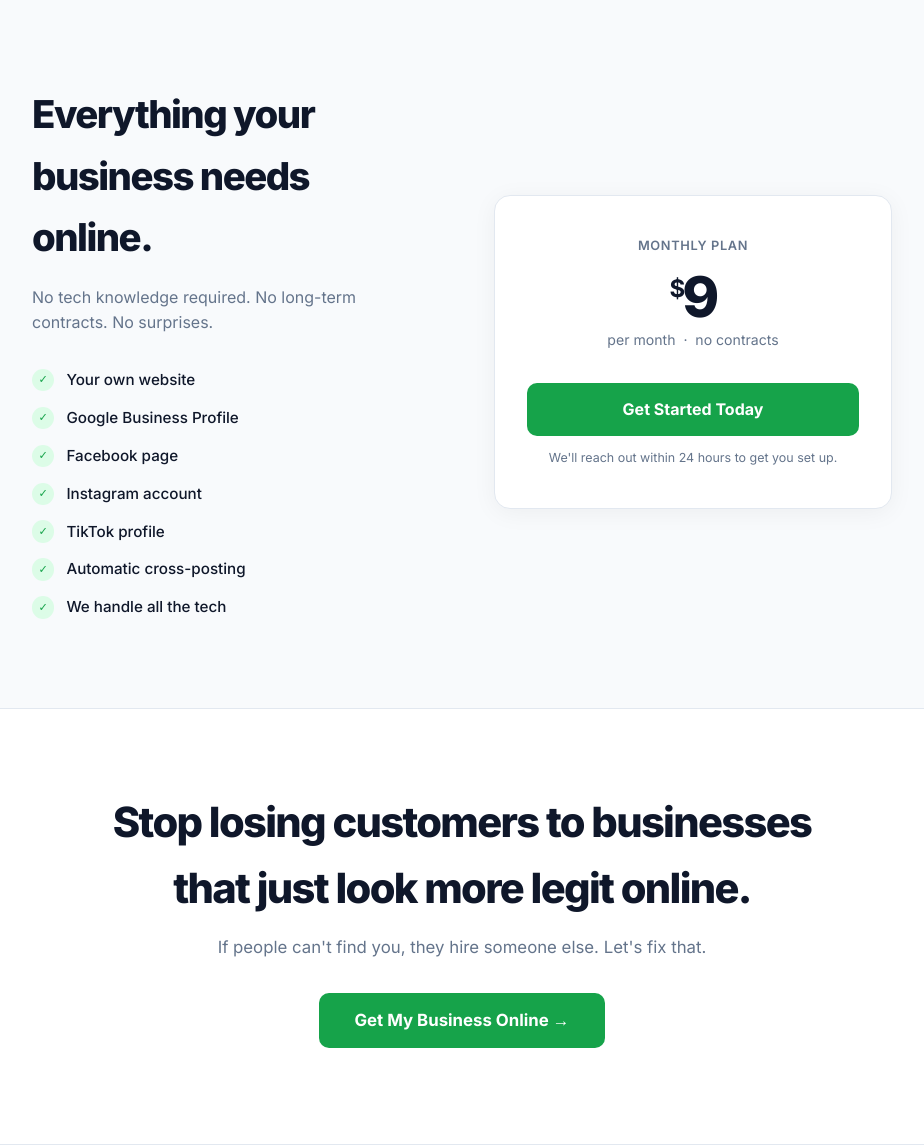
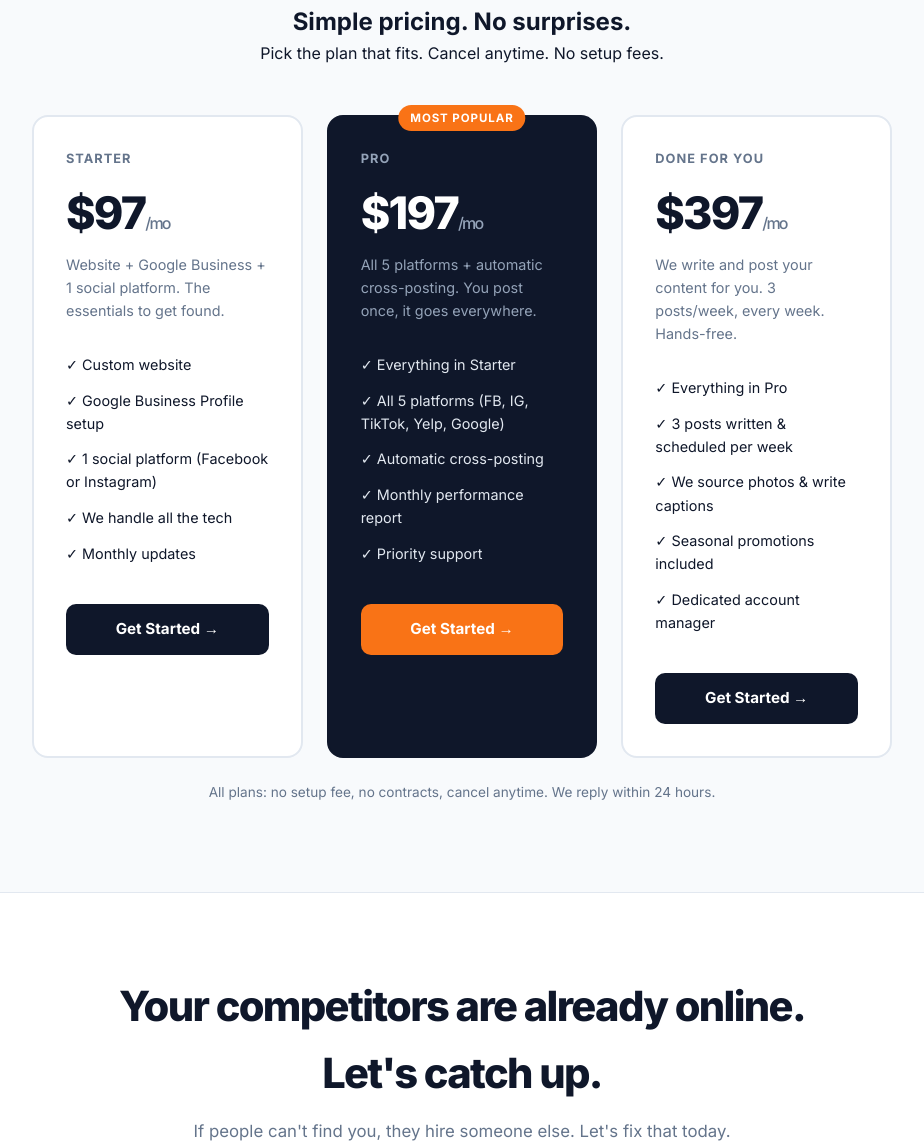
Before and after one commit to dutchiono/jobsdone-web, a website built with Vite: page onboard.html in a window 1280 px wide. Shown: the part 1634-2782 px from the top of the page, without its empty margins (178-1102 px from the left). Built offline with nearby package versions, Linux system fonts and the light colour scheme.

Commit message:
Update pricing to $97/$197/$397 tiers, target local service businesses

```diff
--- a/onboard.html
+++ b/onboard.html
@@ -10,37 +10,27 @@
 </head>
 <body>
 
-<!-- STAGING SWITCHER -->
-<div style="background:#0f172a; padding: 0.5rem 1.5rem; display:flex; align-items:center; justify-content:center; gap:1.5rem; font-size:0.75rem; font-family:monospace;">
-  <span style="color:#475569;">Preview:</span>
-  <span style="color:#fff; font-weight:700;">Onboard V1 ← here</span>
-  <span style="color:#475569;">|</span>
-  <a href="/onboard-v2.html" style="color:#94a3b8; text-decoration:none;">Onboard V2</a>
-  <span style="color:#475569;">|</span>
-  <a href="/index.html" style="color:#94a3b8; text-decoration:none;">Launch Page</a>
-</div>
-
 <!-- NAV -->
 <nav>
   <div class="nav-logo">Jobs<span>Done</span></div>
-  <a href="#get-started" class="nav-cta">Get Started →</a>
+  <a href="#get-started" class="nav-cta">See Pricing →</a>
 </nav>
 
 <!-- HERO -->
 <section class="hero">
-  <div class="hero-tag">✓ No contracts &nbsp;·&nbsp; Cancel anytime</div>
-  <h1>More time on the job.<br><em>Less time online.</em></h1>
-  <p>We build your website, set up all your social media, and keep everything running. You focus on your work.</p>
-  <a href="#get-started" class="hero-btn">Get My Business Online →</a>
-  <p class="hero-price">Starting at $9/month. Seriously.</p>
+  <div class="hero-tag">✓ Local businesses only &nbsp;·&nbsp; No long-term contracts</div>
+  <h1>More calls.<br><em>Less time online.</em></h1>
+  <p>We build your website, set up all your social media, and keep everything running. You focus on the work. We make sure customers can find you.</p>
+  <a href="#get-started" class="hero-btn">See What You Get →</a>
+  <p class="hero-price">Plans starting at $97/month. Built for contractors, trades, and local service businesses.</p>
 </section>
 
 <!-- PLATFORMS -->
 <div class="platforms">
-  <p>We set you up on every platform</p>
+  <p>We set you up on every platform that matters</p>
   <div class="platform-logos">
     <span>🌐 Your Website</span>
-    <span>📍 Google</span>
+    <span>📍 Google Business</span>
     <span>📘 Facebook</span>
     <span>📸 Instagram</span>
     <span>🎵 TikTok</span>
@@ -52,59 +42,93 @@
 <section class="steps">
   <div class="steps-inner">
     <div class="steps-header">
-      <h2>Three steps. That's it.</h2>
-      <p>We handle everything. You don't need to know anything about websites.</p>
+      <h2>Up and running in 48 hours.</h2>
+      <p>We handle everything. You don't need to know anything about websites or social media.</p>
     </div>
     <div class="steps-grid">
       <div class="step">
         <div class="step-number">1</div>
         <h3>Tell us about your business</h3>
-        <p>Fill out a short form. Takes 5 minutes. Name, phone number, what you do, where you work.</p>
+        <p>Fill out a short form. Takes 5 minutes. Name, phone, what you do, where you work.</p>
       </div>
       <div class="step">
         <div class="step-number">2</div>
         <h3>We build everything</h3>
-        <p>Your website. Your Google profile. Facebook, Instagram, TikTok — all set up and looking professional.</p>
+        <p>Your website. Google Business profile. Facebook, Instagram, TikTok — all set up, branded, and looking professional.</p>
       </div>
       <div class="step">
         <div class="step-number">3</div>
         <h3>You post once, it goes everywhere</h3>
-        <p>Take a photo of your work. Post it in one place. We send it everywhere automatically.</p>
+        <p>Take a photo of your work. Post it once. We push it to every platform automatically.</p>
       </div>
     </div>
   </div>
 </section>
 
-<!-- WHAT YOU GET + PRICE -->
-<section class="features">
-  <div class="features-inner">
-    <div class="features-text">
-      <h2>Everything your business needs online.</h2>
-      <p>No tech knowledge required. No long-term contracts. No surprises.</p>
-      <ul class="feature-list">
-        <li><span class="check">✓</span> Your own website</li>
-        <li><span class="check">✓</span> Google Business Profile</li>
-        <li><span class="check">✓</span> Facebook page</li>
-        <li><span class="check">✓</span> Instagram account</li>
-        <li><span class="check">✓</span> TikTok profile</li>
-        <li><span class="check">✓</span> Automatic cross-posting</li>
-        <li><span class="check">✓</span> We handle all the tech</li>
-      </ul>
+<!-- PRICING TIERS -->
+<section class="features" id="get-started">
+  <div class="features-inner" style="display:block; max-width: 860px; margin: 0 auto;">
+    <div style="text-align:center; margin-bottom: 3rem;">
+      <h2>Simple pricing. No surprises.</h2>
+      <p>Pick the plan that fits. Cancel anytime. No setup fees.</p>
     </div>
-    <div class="price-card" id="get-started">
-      <div class="price-tag">Monthly Plan</div>
-      <div class="price-amount"><sup>$</sup>9</div>
-      <div class="price-per">per month &nbsp;·&nbsp; no contracts</div>
-      <a href="mailto:jobsdoneteam@gmail.com?subject=I want to get my business online" class="price-cta">Get Started Today</a>
-      <p class="price-note">We'll reach out within 24 hours to get you set up.</p>
+    <div style="display: grid; grid-template-columns: repeat(auto-fit, minmax(240px, 1fr)); gap: 1.5rem;">
+
+      <!-- Starter -->
+      <div style="border: 2px solid #e2e8f0; border-radius: 16px; padding: 2rem; background: #fff;">
+        <div style="font-size: 0.8rem; font-weight: 700; text-transform: uppercase; letter-spacing: 0.08em; color: #64748b; margin-bottom: 0.5rem;">Starter</div>
+        <div style="font-size: 2.8rem; font-weight: 800; letter-spacing: -0.04em; margin-bottom: 0.25rem;">$97<span style="font-size: 1rem; font-weight: 500; color: #64748b;">/mo</span></div>
+        <p style="font-size: 0.9rem; color: #64748b; margin-bottom: 1.5rem;">Website + Google Business + 1 social platform. The essentials to get found.</p>
+        <ul style="list-style: none; padding: 0; margin: 0 0 2rem 0; font-size: 0.9rem;">
+          <li style="padding: 0.4rem 0;">✓ Custom website</li>
+          <li style="padding: 0.4rem 0;">✓ Google Business Profile setup</li>
+          <li style="padding: 0.4rem 0;">✓ 1 social platform (Facebook or Instagram)</li>
+          <li style="padding: 0.4rem 0;">✓ We handle all the tech</li>
+          <li style="padding: 0.4rem 0;">✓ Monthly updates</li>
+        </ul>
+        <a href="mailto:jobsdoneteam@gmail.com?subject=Starter Plan — $97/mo" style="display:block; text-align:center; background: #0f172a; color: #fff; font-weight: 700; padding: 0.85rem; border-radius: 10px; text-decoration: none; font-size: 0.95rem;">Get Started →</a>
+      </div>
+
+      <!-- Pro -->
+      <div style="border: 2px solid #0f172a; border-radius: 16px; padding: 2rem; background: #0f172a; color: #fff; position: relative;">
+        <div style="position: absolute; top: -12px; left: 50%; transform: translateX(-50%); background: #f97316; color: #fff; font-size: 0.72rem; font-weight: 700; text-transform: uppercase; letter-spacing: 0.08em; padding: 0.25rem 0.75rem; border-radius: 20px;">Most Popular</div>
+        <div style="font-size: 0.8rem; font-weight: 700; text-transform: uppercase; letter-spacing: 0.08em; color: #94a3b8; margin-bottom: 0.5rem;">Pro</div>
+        <div style="font-size: 2.8rem; font-weight: 800; letter-spacing: -0.04em; margin-bottom: 0.25rem;">$197<span style="font-size: 1rem; font-weight: 500; color: #94a3b8;">/mo</span></div>
+        <p style="font-size: 0.9rem; color: #94a3b8; margin-bottom: 1.5rem;">All 5 platforms + automatic cross-posting. You post once, it goes everywhere.</p>
+        <ul style="list-style: none; padding: 0; margin: 0 0 2rem 0; font-size: 0.9rem; color: #e2e8f0;">
+          <li style="padding: 0.4rem 0;">✓ Everything in Starter</li>
+          <li style="padding: 0.4rem 0;">✓ All 5 platforms (FB, IG, TikTok, Yelp, Google)</li>
+          <li style="padding: 0.4rem 0;">✓ Automatic cross-posting</li>
+          <li style="padding: 0.4rem 0;">✓ Monthly performance report</li>
+          <li style="padding: 0.4rem 0;">✓ Priority support</li>
+        </ul>
+        <a href="mailto:jobsdoneteam@gmail.com?subject=Pro Plan — $197/mo" style="display:block; text-align:center; background: #f97316; color: #fff; font-weight: 700; padding: 0.85rem; border-radius: 10px; text-decoration: none; font-size: 0.95rem;">Get Started →</a>
+      </div>
+
+      <!-- Done For You -->
+      <div style="border: 2px solid #e2e8f0; border-radius: 16px; padding: 2rem; background: #fff;">
+        <div style="font-size: 0.8rem; font-weight: 700; text-transform: uppercase; letter-spacing: 0.08em; color: #64748b; margin-bottom: 0.5rem;">Done For You</div>
+        <div style="font-size: 2.8rem; font-weight: 800; letter-spacing: -0.04em; margin-bottom: 0.25rem;">$397<span style="font-size: 1rem; font-weight: 500; color: #64748b;">/mo</span></div>
+        <p style="font-size: 0.9rem; color: #64748b; margin-bottom: 1.5rem;">We write and post your content for you. 3 posts/week, every week. Hands-free.</p>
+        <ul style="list-style: none; padding: 0; margin: 0 0 2rem 0; font-size: 0.9rem;">
+          <li style="padding: 0.4rem 0;">✓ Everything in Pro</li>
+          <li style="padding: 0.4rem 0;">✓ 3 posts written & scheduled per week</li>
+          <li style="padding: 0.4rem 0;">✓ We source photos & write captions</li>
+          <li style="padding: 0.4rem 0;">✓ Seasonal promotions included</li>
+          <li style="padding: 0.4rem 0;">✓ Dedicated account manager</li>
+        </ul>
+        <a href="mailto:jobsdoneteam@gmail.com?subject=Done For You Plan — $397/mo" style="display:block; text-align:center; background: #0f172a; color: #fff; font-weight: 700; padding: 0.85rem; border-radius: 10px; text-decoration: none; font-size: 0.95rem;">Get Started →</a>
+      </div>
+
     </div>
+    <p style="text-align:center; margin-top: 1.5rem; font-size: 0.85rem; color: #64748b;">All plans: no setup fee, no contracts, cancel anytime. We reply within 24 hours.</p>
   </div>
 </section>
 
 <!-- BOTTOM CTA -->
 <section class="cta-band">
-  <h2>Stop losing customers to businesses<br>that just look more legit online.</h2>
-  <p>If people can't find you, they hire someone else. Let's fix that.</p>
+  <h2>Your competitors are already online.<br>Let's catch up.</h2>
+  <p>If people can't find you, they hire someone else. Let's fix that today.</p>
   <a href="mailto:jobsdoneteam@gmail.com?subject=I want to get my business online" class="hero-btn">Get My Business Online →</a>
 </section>
 
```
